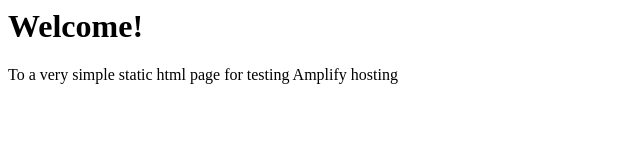
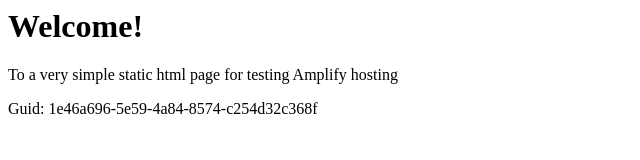
Before and after one commit to aws-aemilia-hkg/Github-PR-Commit-Integration-Test-DoNotTouch-v0-preprod-ap-east-1, a website: page src/index.html in a window 1280 px wide. Shown: the whole page, without its empty margins (0-640 px from the left). Drawn offline with Linux system fonts and the light colour scheme.

Commit message:
commit from integ tests

```diff
--- a/src/index.html
+++ b/src/index.html
@@ -1,3 +1,5 @@
+
+
 <html lang="en">
 
 <head>
@@ -10,6 +12,6 @@
 <body>
     <h1>Welcome!</h1>
     <p>To a very simple static html page for testing Amplify hosting</p>
-</body>
+    <p>Guid: 1e46a696-5e59-4a84-8574-c254d32c368f</p></body>
 
 </html>
```
